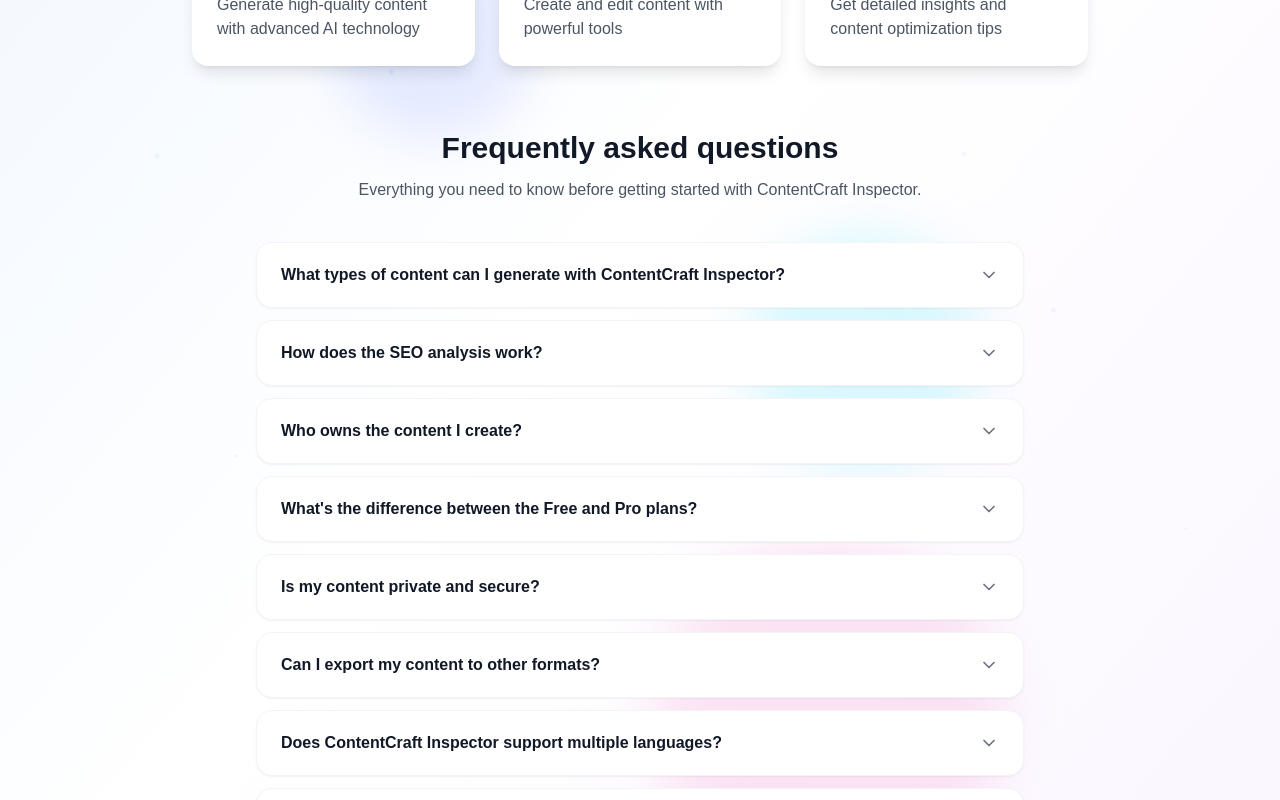
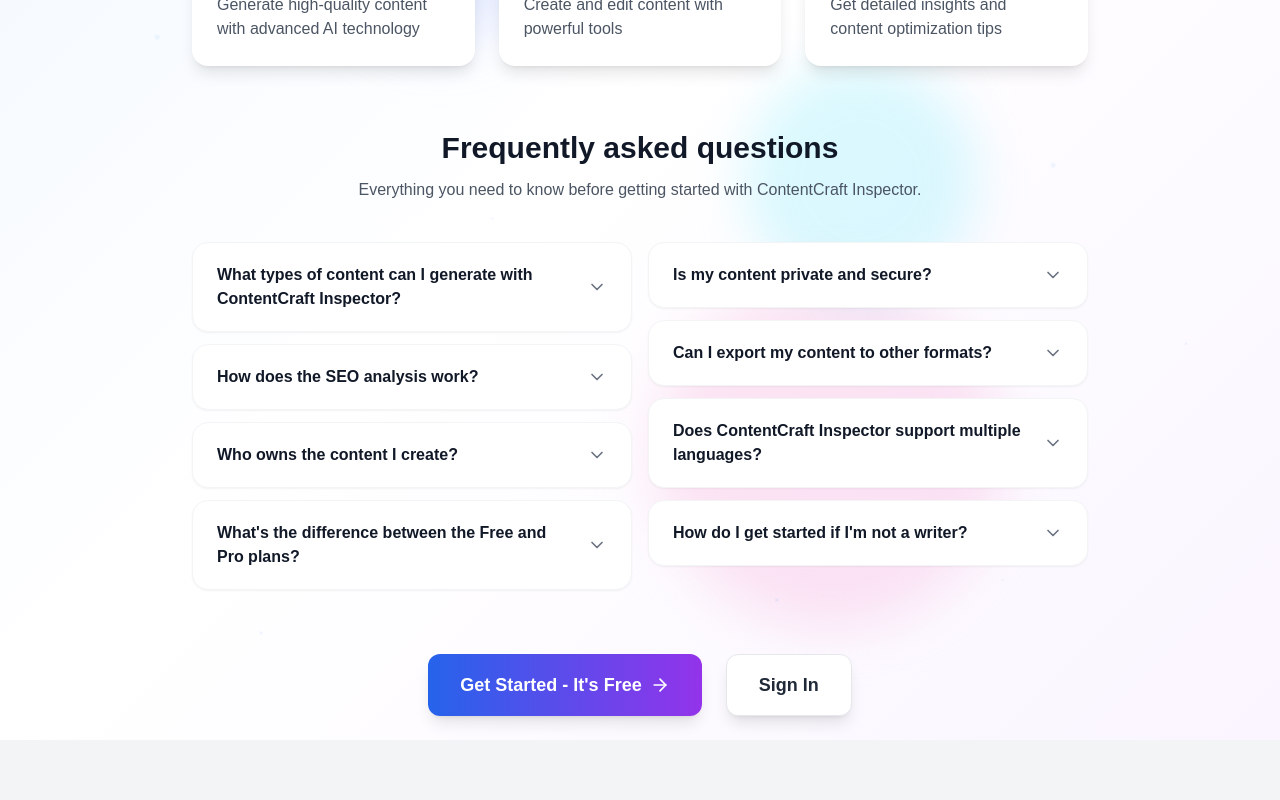
Before and after one commit to khatridhruv-1/ContentCraft-Inspector, a Next.js app: page /welcome in a window 1280 px wide. Shown: the part 540-1340 px from the top of the page. After the commit the page ends 1280 px from the top, so only its background shows below. Built offline with nearby package versions, Linux system fonts and the light colour scheme.

Commit message:
feat: divide FAQ questions into 2-column layout (#29)
Split the FAQ list into two equal columns using CSS Grid (grid-cols-1
md:grid-cols-2), distributing items evenly with Math.ceil for odd counts.
Accordion expand/collapse behaviour is preserved via shared global indices.

Closes #29

```diff
--- a/app/welcome/FaqSection.tsx
+++ b/app/welcome/FaqSection.tsx
@@ -54,22 +54,7 @@
     setOpenIndex(prev => (prev === index ? null : index));
   };
 
-  return (
-    <motion.div
-      initial={{ y: 20, opacity: 0 }}
-      animate={{ y: 0, opacity: 1 }}
-      transition={{ duration: 0.8, delay: 0.3 }}
-      className="mb-16"
-    >
-      <div className="text-center mb-10">
-        <h2 className="text-3xl font-bold text-gray-900 mb-3">Frequently asked questions</h2>
-        <p className="text-gray-600 max-w-xl mx-auto">
-          Everything you need to know before getting started with ContentCraft Inspector.
-        </p>
-      </div>
-
-      <div className="space-y-3 max-w-3xl mx-auto">
-        {faqs.map((faq, index) => {
+  const renderItem = (faq: (typeof faqs)[0], index: number) => {
     const isOpen = openIndex === index;
     return (
       <div key={faq.question} className="bg-white rounded-2xl shadow-sm border border-gray-100 overflow-hidden">
@@ -108,7 +93,31 @@
         </AnimatePresence>
       </div>
     );
-        })}
+  };
+
+  const mid = Math.ceil(faqs.length / 2);
+
+  return (
+    <motion.div
+      initial={{ y: 20, opacity: 0 }}
+      animate={{ y: 0, opacity: 1 }}
+      transition={{ duration: 0.8, delay: 0.3 }}
+      className="mb-16"
+    >
+      <div className="text-center mb-10">
+        <h2 className="text-3xl font-bold text-gray-900 mb-3">Frequently asked questions</h2>
+        <p className="text-gray-600 max-w-xl mx-auto">
+          Everything you need to know before getting started with ContentCraft Inspector.
+        </p>
+      </div>
+
+      <div className="grid grid-cols-1 md:grid-cols-2 gap-4">
+        <div className="space-y-3">
+          {faqs.slice(0, mid).map((faq, i) => renderItem(faq, i))}
+        </div>
+        <div className="space-y-3">
+          {faqs.slice(mid).map((faq, i) => renderItem(faq, mid + i))}
+        </div>
       </div>
     </motion.div>
   );
```
Lines whose indentation alone changed are shown as unchanged.
